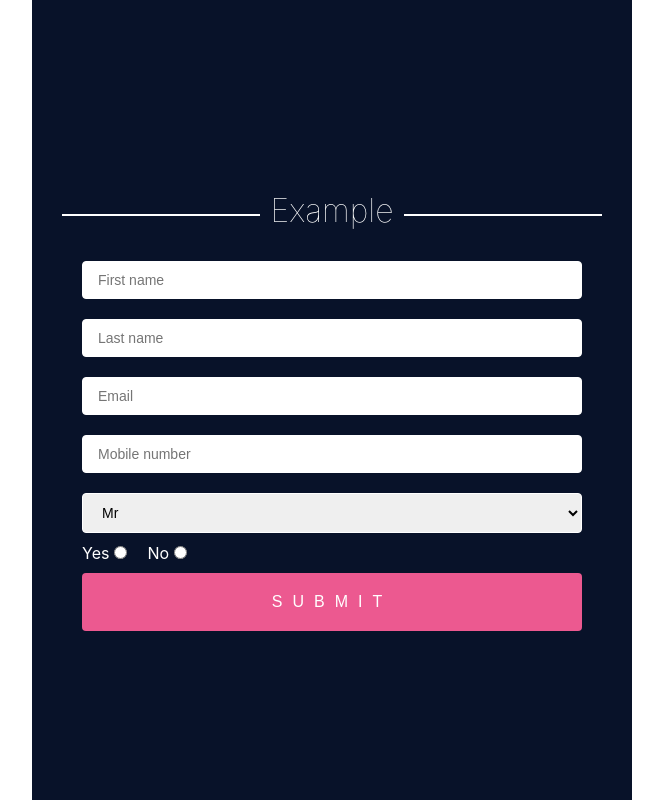
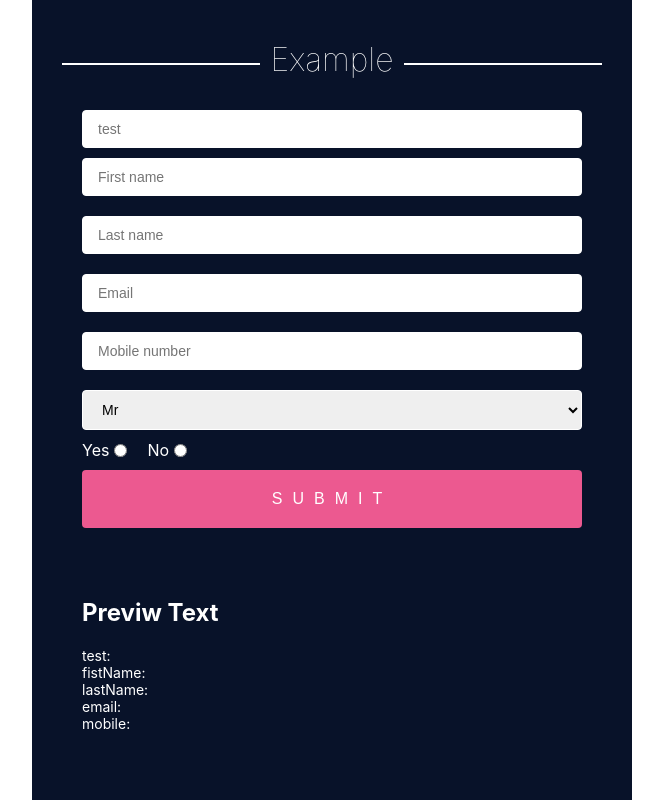
Before and after one commit to frontStudySession/jade, a React app: page / in a window 1280 px wide. Shown: the whole page, without its empty margins (308-971 px from the left). Built offline with nearby package versions, Linux system fonts and the light colour scheme.

Commit message:
add Preview Component and Controller input

```diff
--- a/src/components/Form.tsx
+++ b/src/components/Form.tsx
@@ -2,15 +2,14 @@ import { useForm, SubmitHandler, Controller } from 'react-hook-form';
 import styled from 'styled-components';
 import { zodResolver } from '@hookform/resolvers/zod';
 import { z } from 'zod';
+import { Preview } from './Preview';
 
 //과제
 //1. 폼에  파일 인풋 Controller로 추가 (accept=".txt")
 //https://react-hook-form.com/advanced-usage?#ControlledmixedwithUncontrolledComponents
-//2. txt 파일에 작성된 내용을 미리보기로 보여주기(해당 내용은 html이 아닌 text로 처리)
-//3. 기존 validation 대신 joi vs yup vs zod 중 하나를 사용해서 resolver 추가
-//https://react-hook-form.com/get-started#SchemaValidation
 
-type Inputs = {
+export type Inputs = {
+  test: string;
   firstName: string;
   lastName: string;
   email: string;
@@ -145,10 +144,12 @@ export const FormComponent = () => {
   const {
     register,
     handleSubmit,
+    control,
     formState: { errors },
   } = useForm<Inputs>({
     resolver: zodResolver(schema),
   });
+
   const onSubmit: SubmitHandler<Inputs> = (data) => {
     try {
       console.log(data);
@@ -169,6 +170,18 @@ export const FormComponent = () => {
         <Line />
       </TitleWrap>
       <Form onSubmit={handleSubmit(onSubmit)}>
+        <Controller
+          name="test"
+          control={control}
+          render={({ field }) => (
+            <Input
+              type="text"
+              placeholder="test"
+              value={field.value}
+              onChange={field.onChange}
+            />
+          )}
+        />
         <Input
           type="text"
           $error={!!errors?.firstName}
@@ -237,6 +250,7 @@ export const FormComponent = () => {
           value="SUBMIT"
         />
       </Form>
+      <Preview control={control} />
     </FormWrap>
   );
 };
--- /dev/null
+++ b/src/components/Preview.tsx
@@ -0,0 +1,60 @@
+import { Control, useWatch } from 'react-hook-form';
+import { Inputs } from './Form';
+import styled from 'styled-components';
+
+const PreviewWrap = styled.div`
+  box-sizing: border-box;
+  display: flex;
+  flex-direction: column;
+  justify-content: center;
+  padding: 50px;
+  width: 100%;
+`;
+
+const PreviewTitle = styled.h2`
+  color: white;
+`;
+
+const PreviewText = styled.p`
+  font-size: 14px;
+  margin: 0;
+  color: white;
+`;
+
+export const Preview = ({ control }: { control: Control<Inputs> }) => {
+  const testWatch = useWatch({
+    control,
+    name: 'test',
+  });
+
+  const firstNameWatch = useWatch({
+    control,
+    name: 'firstName',
+  });
+
+  const lastNameWatch = useWatch({
+    control,
+    name: 'lastName',
+  });
+
+  const emailWatch = useWatch({
+    control,
+    name: 'email',
+  });
+
+  const mobileWatch = useWatch({
+    control,
+    name: 'mobile',
+  });
+
+  return (
+    <PreviewWrap>
+      <PreviewTitle>Previw Text</PreviewTitle>
+      <PreviewText>test:{testWatch}</PreviewText>
+      <PreviewText>fistName: {firstNameWatch}</PreviewText>
+      <PreviewText>lastName: {lastNameWatch}</PreviewText>
+      <PreviewText>email: {emailWatch}</PreviewText>
+      <PreviewText>mobile: {mobileWatch}</PreviewText>
+    </PreviewWrap>
+  );
+};
```
